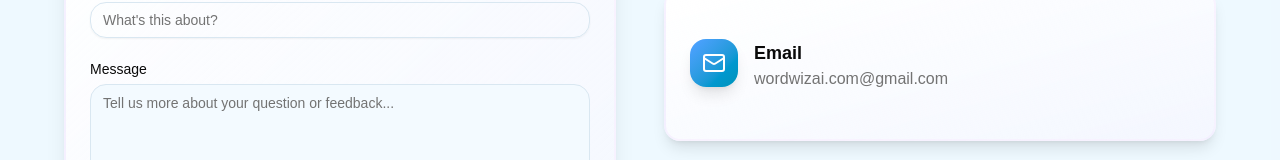
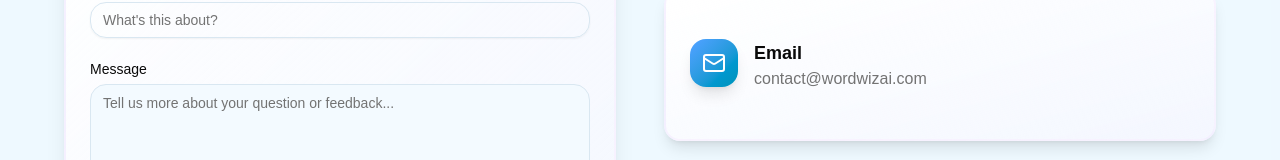
Before and after one commit to wordwizai/word-wiz-ai, a React (Vite) app in the folder frontend/: page /contact in a window 1280 px wide. Shown: the part 778-938 px from the top of the page. Built offline with nearby package versions, Linux system fonts and the light colour scheme; no server answers.

Commit message:
updated the email to the working email

```diff
--- a/frontend/src/pages/About.tsx
+++ b/frontend/src/pages/About.tsx
@@ -264,7 +264,7 @@ const About = () => {
               {
                 icon: <Mail className="w-6 h-6" />,
                 label: "Email",
-                href: "mailto:wordwizai.com@gmail.com",
+                href: "mailto:contact@wordwizai.com",
                 color: "from-blue-400 to-cyan-600",
               },
             ].map((social, i) => (
--- a/frontend/src/pages/Contact.tsx
+++ b/frontend/src/pages/Contact.tsx
@@ -48,7 +48,7 @@ const Contact = () => {
   const handleSubmit = async (e: React.FormEvent<HTMLFormElement>) => {
     e.preventDefault();
     alert(
-      "This system is not yet implemented. Please feel free to reach out to us via email. We look forward to hearing form you!",
+      "This system is not yet implemented. Please feel free to reach out to us via email. We look forward to hearing form you!"
     );
     // setLoading(true);
     //
@@ -237,8 +237,8 @@ const Contact = () => {
                   {
                     icon: <Mail className="w-6 h-6" />,
                     title: "Email",
-                    content: "wordwizai.com@gmail.com",
-                    action: "mailto:wordwizai.com@gmail.com",
+                    content: "contact@wordwizai.com",
+                    action: "mailto:contact@wordwizai.com",
                     color: "from-blue-400 to-cyan-600",
                   },
                 ].map((item, i) => (
```
